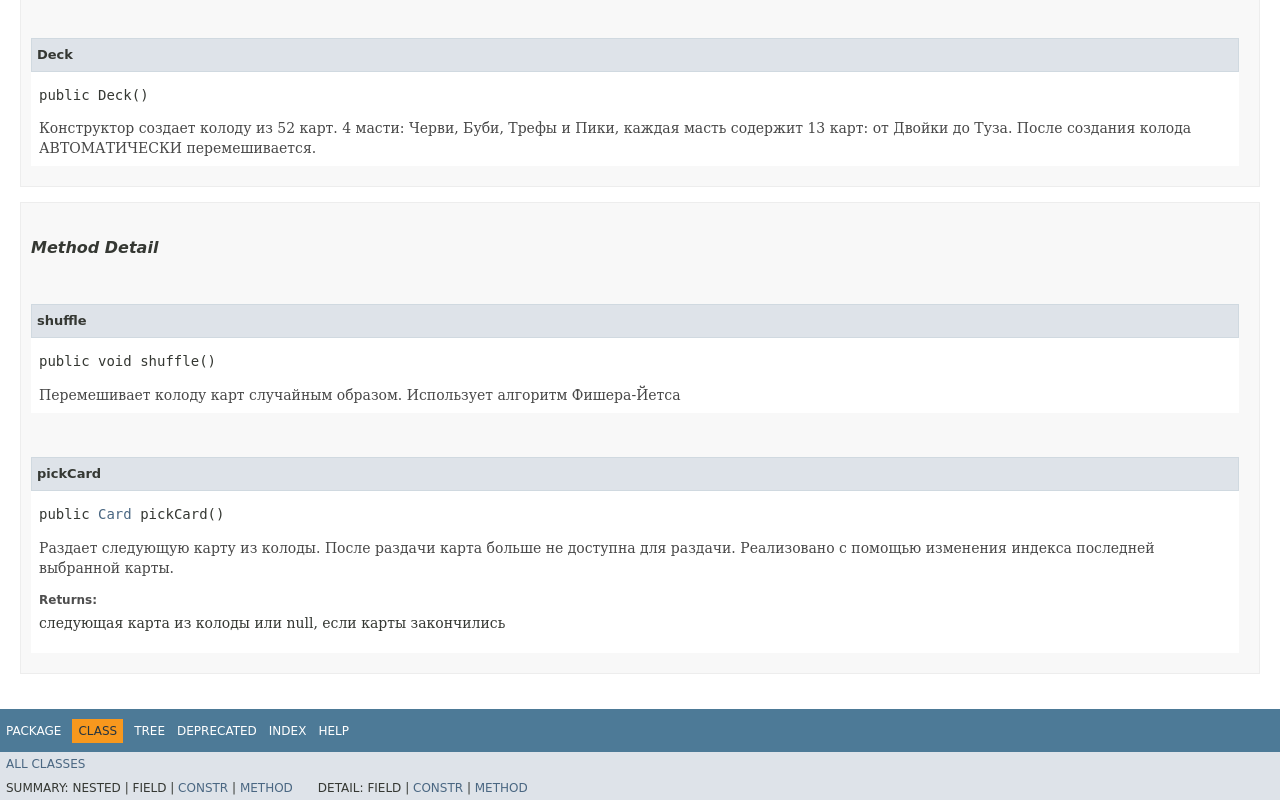
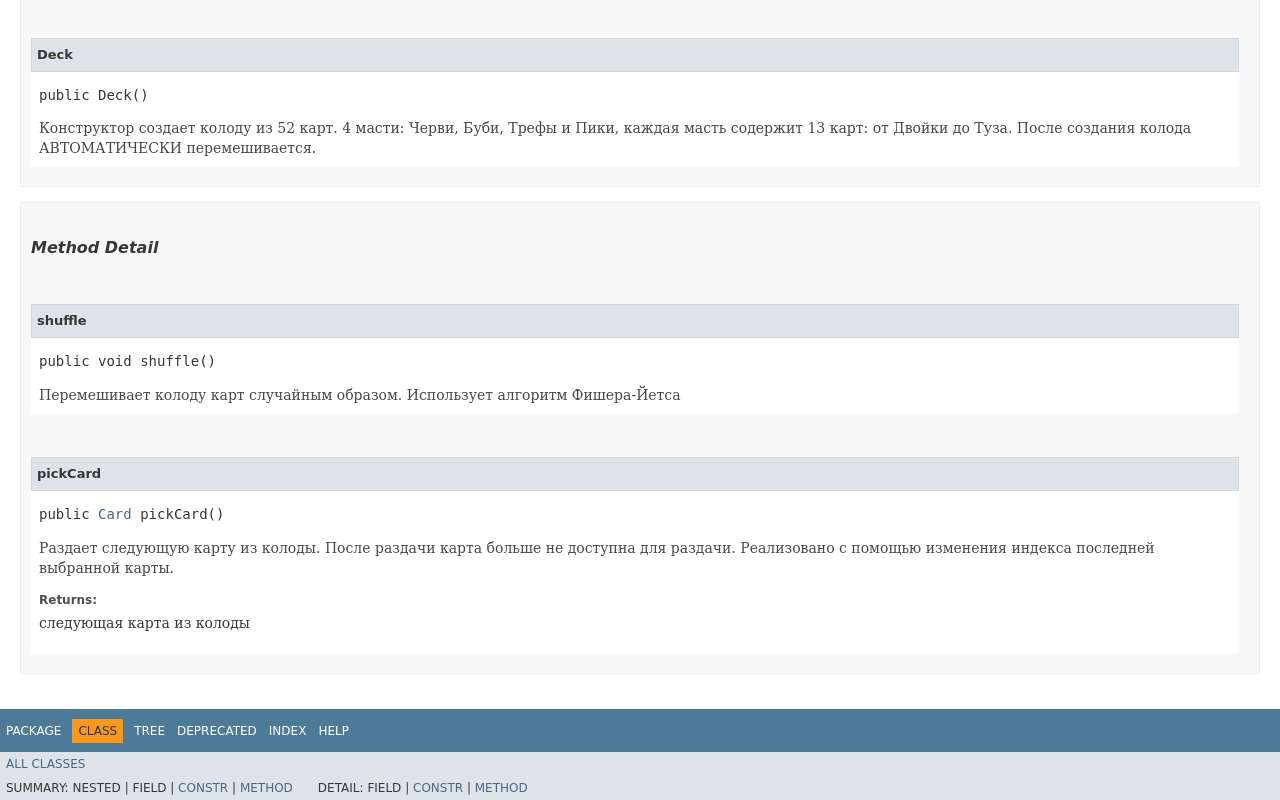
Before and after one commit to Routybor/OOP, a plain HTML site: page Task_1_1_2/ru/nsu/yakhimovich/blackjack/Deck.html in a window 1280 px wide. Shown: the part 934-1734 px from the top of the page. Drawn offline with Linux system fonts and the light colour scheme; no server answers; a script that the page names is missing; a web font is replaced by a local one.

Commit message:
Deploying to gh-pages from @ Routybor/OOP@bc1619842fcaa2220f0553addc7ce16c7b5007a0 🚀

```diff
--- a/Task_1_1_2/ru/nsu/yakhimovich/blackjack/Deck.html
+++ b/Task_1_1_2/ru/nsu/yakhimovich/blackjack/Deck.html
@@ -260,7 +260,7 @@ extends java.lang.Object</pre>
  Реализовано с помощью изменения индекса последней выбранной карты.</div>
 <dl>
 <dt><span class="returnLabel">Returns:</span></dt>
-<dd>следующая карта из колоды или null, если карты закончились</dd>
+<dd>следующая карта из колоды</dd>
 </dl>
 </li>
 </ul>
```
Also changed, not shown: 3 other files.
